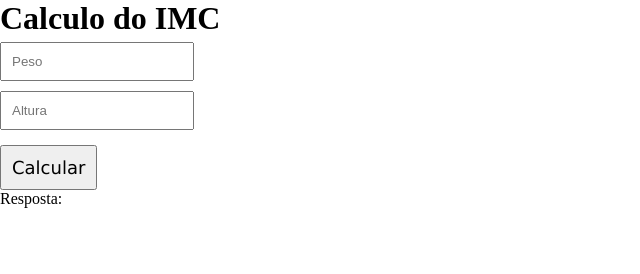
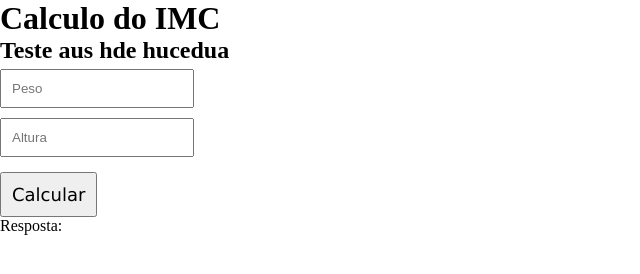
Before and after one commit to Lt207/aulaIMC, a plain HTML site: page index.html in a window 1280 px wide. Shown: the whole page, without its empty margins (0-640 px from the left). Drawn offline with Linux system fonts and the light colour scheme.

Commit message:
PrimeiroCommit

```diff
--- a/index.html
+++ b/index.html
@@ -11,6 +11,7 @@
   </head>
   <body>
     <h1>Calculo do IMC</h1>
+    <h2>Teste aus hde hucedua</h2>
 
     <div id="caixas">
     <input type="number" id="edtPeso" placeholder="Peso" />
```
